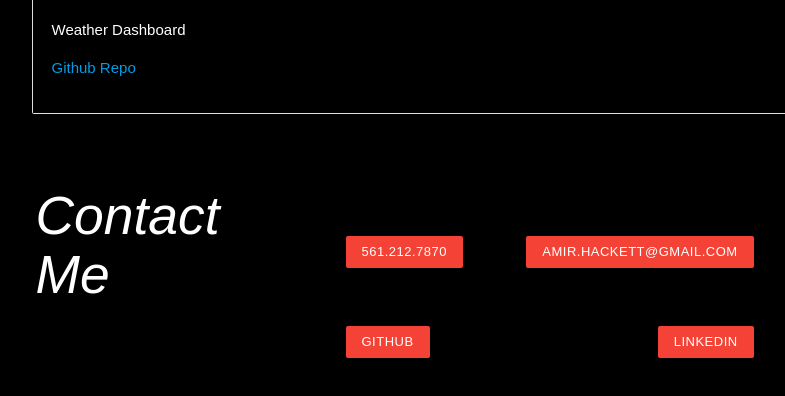
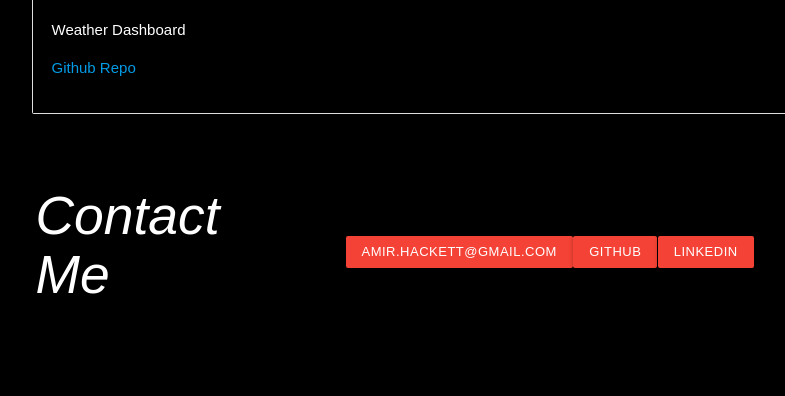
Before and after one commit to Amir-Hackett/Professional-Portfolio, a plain HTML site: page index.html in a window 1280 px wide. Shown: the part 2655-3051 px from the top of the page, without its empty margins (418-1203 px from the left). Drawn offline with nearby package versions, Linux system fonts and the light colour scheme; a web font is replaced by a local one.

Commit message:
take the phone number and resume off the public page
This is a 2022 bootcamp portfolio that has been serving a real mobile number on
an indexed static site for three years, and a resume PDF carrying the same
number plus a home city. It is the most scrapable personal data on the account
and the page does not need it: the email and GitHub links directly below give a
contact route.

The number stays in this repo's git history and in the Wayback Machine. Removing
it stops new harvesting rather than undoing the old.

Co-Authored-By: Claude Opus 5 (1M context) <noreply@anthropic.com>
Claude-Session: https://claude.ai/code/session_01HUNk4844Fnqq7YQnZxYFSf

```diff
--- a/index.html
+++ b/index.html
@@ -126,7 +126,6 @@
                         <h2>Contact Me</h2>
                     </div>
                     <div class="col-9" id="contactinfo">
-                        <p><a class="btn-small #b39ddb red" href#="phone-number">561.212.7870</a></p>
                         <p><a class="btn-small #b39ddb red"
                                 href="mailto:amir.hackett@gmail.com">amir.hackett@gmail.com</a></p>
                         <p><a class="btn-small #b39ddb red"
```
Also changed, not shown: 1 other file.
